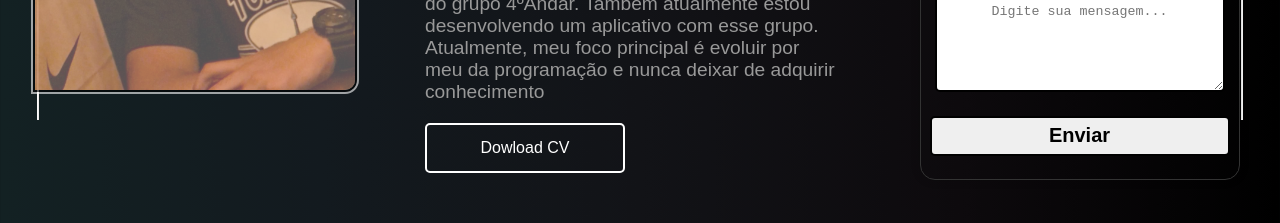
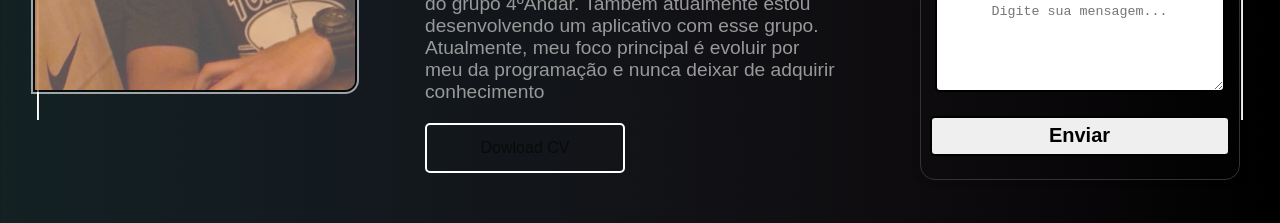
Before and after one commit to LucasGAraujo/Portifolio-em-react, a React (Create React App) app: page / in a window 1280 px wide. Shown: the part 1400-1623 px from the top of the page. Built offline with nearby package versions, Linux system fonts and the light colour scheme; no server answers; a web font is replaced by a local one.

Commit message:
Atualizar o Sobre.js

```diff
--- a/src/components/Sobre.js
+++ b/src/components/Sobre.js
@@ -10,7 +10,7 @@ function Sobre(){
             Olá! Me chamo Lucas Gomes busco por um estagio como desenvolvedor front-end. Nasci no ano de 2003, meu interesse pela programação venho bem do nada,
             conversando com minha prima ela tocou no assunto, meus olhos brilharam e resolvi pesquisar sobre. Atualmente tenho a honra de fazer parte da graduação de engenharia de software pela infnet.
             é fazer parte do grupo 4ºAndar. Também atualmente estou desenvolvendo um aplicativo com esse grupo. Atualmente, meu foco principal é evoluir por meu da programação e nunca deixar de adquirir conhecimento</p>
-            <a href='/curriculo.pdf' download="Cv LucasGomes"><button className="button_animacao">Dowload CV</button></a>
+            <a href='/curriculo.pdf' download="Cv LucasGomes"><button className="button_animacao"><a href='/curriculo.pdf' download="Cv LucasGomes">Dowload CV</a></button></a>
          </>
     )
 }
```
